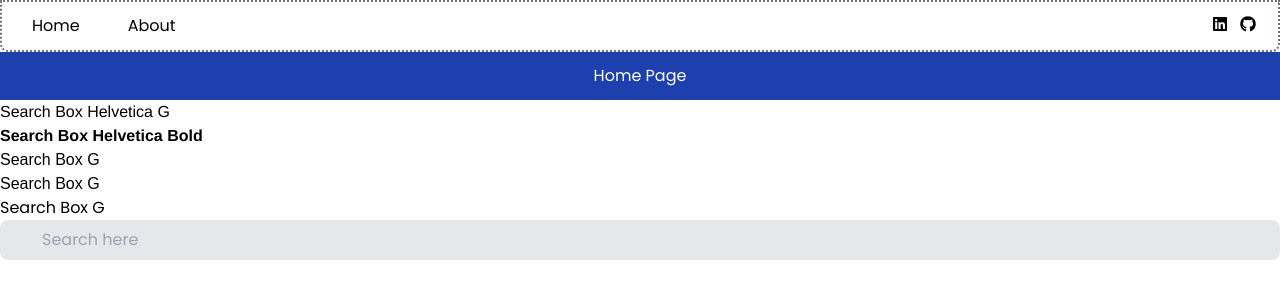
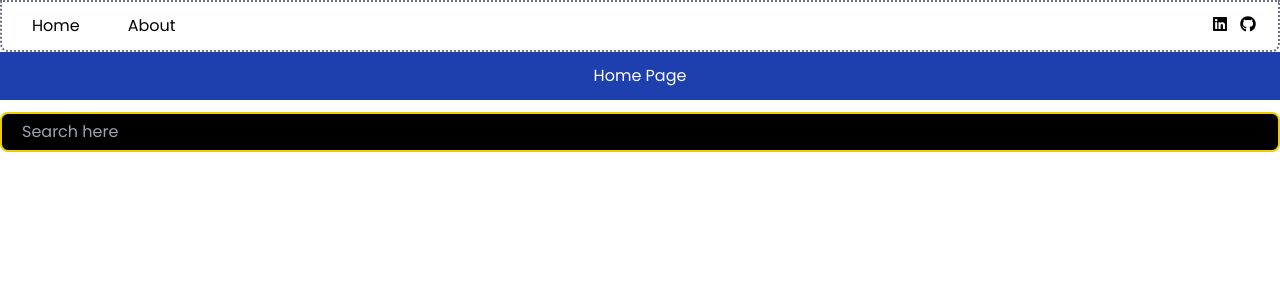
Before and after one commit to mtfsahin/FMSS-Bilisim-Front-end-Practicum-Final-Case, a React (Create React App) app: page / in a window 1280 px wide. Shown: the top 300 px of the page. Built offline with nearby package versions, Linux system fonts and the light colour scheme.

Commit message:
create: SearchComponent

```diff
--- a/src/components/SearchComponent/SearchComponent.js
+++ b/src/components/SearchComponent/SearchComponent.js
@@ -12,16 +12,9 @@ const SearchBox = (props) => {
     return (
         <div>
             {/* input box */}
-            <div className="font-sans">Search Box Helvetica G</div>
-            <div className="font-sans font-bold">Search Box Helvetica Bold</div>
-            <div className="font-starjedi">Search Box G</div>
-            <div className="font-starjhol">Search Box G</div>
-            <div>Search Box G</div>
-
-
             <input
                 type="text"
-                className="w-full py-2 pl-10 pr-3 leading-tight text-gray-700 bg-gray-200 border-2 border-transparent rounded-lg focus:outline-none focus:bg-white focus:border-gray-300"
+                className="w-full mt-3 py-2 pl-5 pr-3 text-primary-50 leading-tight bg-primary-950 hover:bg-primary-900 border-2 focus:p-2  transition-all duration-300 border-secondary-500 rounded-lg focus:outline-none focus:bg-primary-800 focus:border-secondary-300"
                 placeholder={props.placeholder}
                 value={query}
                 onChange={handleQueryChange}
```
